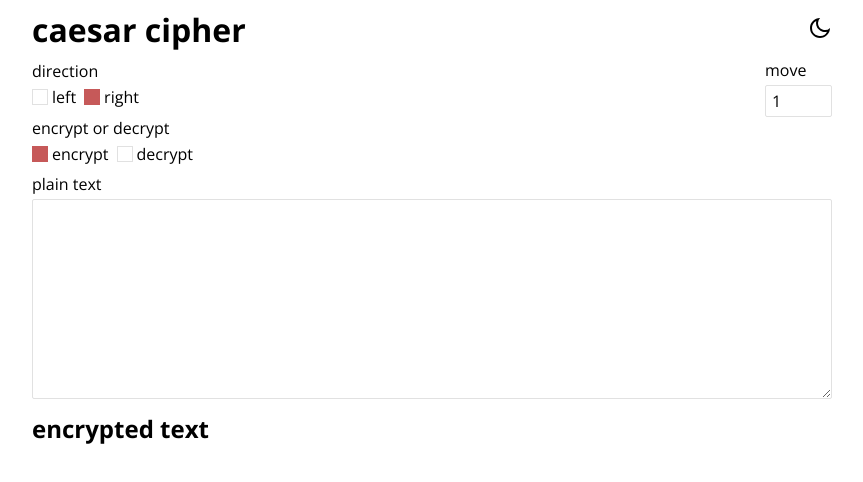
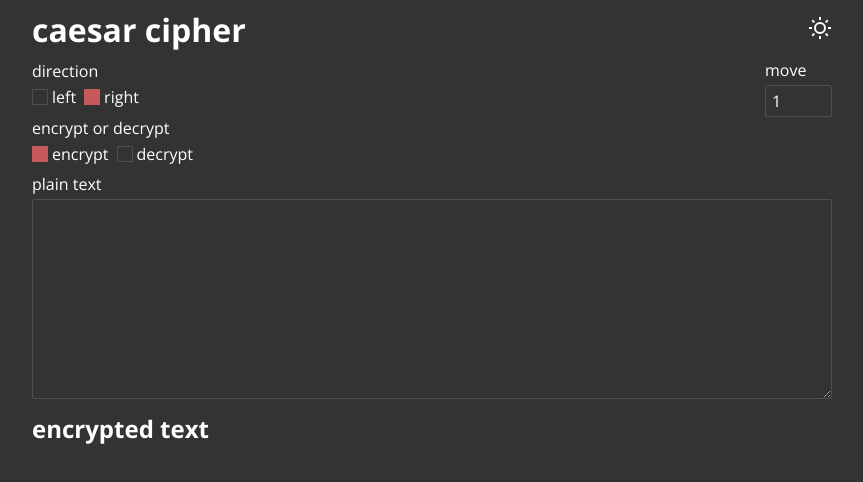
Before and after one commit to colorlessenergy/caesar-cipher, a Next.js app: page / in a window 1280 px wide. Both pictures are taken after a click on the button 1028 px from the left and 29 px from the top of the page. Shown: the top 482 px of the page, without its empty margins (208-1071 px from the left). Built offline with nearby package versions, Linux system fonts and the light colour scheme.

Commit message:
add theme selector and dark theme styles

```diff
--- a/components/Theme.js
+++ b/components/Theme.js
@@ -1,13 +1,46 @@
+import { useEffect, useState } from 'react';
+
 export default function Theme() {
+    const [theme, setTheme] = useState('light');
+    useEffect(() => {
+        setTheme(localStorage.getItem('theme'));
+    }, []);
+
+    const handleThemeChange = () => {
+        if (localStorage.getItem('theme') === 'light') {
+            localStorage.setItem('theme', 'dark');
+            document.body.classList.add('dark');
+            setTheme('dark');
+        } else {
+            localStorage.setItem('theme', 'light');
+            document.body.classList.remove('dark');
+            setTheme('light');
+        }
+    };
+
     return (
-        <button>
+        <>
+            {theme === 'dark' ? (
+                <button onClick={handleThemeChange}>
                     <svg
                         xmlns="http://www.w3.org/2000/svg"
                         viewBox="0 0 24 24"
-                height="24"
-                width="24">
+                        width="24"
+                        height="24">
+                        <path d="M12 18a6 6 0 1 1 0-12 6 6 0 0 1 0 12zm0-2a4 4 0 1 0 0-8 4 4 0 0 0 0 8zM11 1h2v3h-2V1zm0 19h2v3h-2v-3zM3.515 4.929l1.414-1.414L7.05 5.636 5.636 7.05 3.515 4.93zM16.95 18.364l1.414-1.414 2.121 2.121-1.414 1.414-2.121-2.121zm2.121-14.85l1.414 1.415-2.121 2.121-1.414-1.414 2.121-2.121zM5.636 16.95l1.414 1.414-2.121 2.121-1.414-1.414 2.121-2.121zM23 11v2h-3v-2h3zM4 11v2H1v-2h3z" />
+                    </svg>
+                </button>
+            ) : (
+                <button onClick={handleThemeChange}>
+                    <svg
+                        xmlns="http://www.w3.org/2000/svg"
+                        viewBox="0 0 24 24"
+                        width="24"
+                        height="24">
                         <path d="M10 7a7 7 0 0 0 12 4.9v.1c0 5.523-4.477 10-10 10S2 17.523 2 12 6.477 2 12 2h.1A6.979 6.979 0 0 0 10 7zm-6 5a8 8 0 0 0 15.062 3.762A9 9 0 0 1 8.238 4.938 7.999 7.999 0 0 0 4 12z" />
                     </svg>
                 </button>
+            )}
+        </>
     );
 }
--- a/pages/_app.js
+++ b/pages/_app.js
@@ -1,6 +1,17 @@
+import { useEffect } from 'react';
+
 import '../styles/globals.scss';
 
 function MyApp({ Component, pageProps }) {
+    useEffect(() => {
+        if (!localStorage.getItem('theme')) {
+            localStorage.setItem('theme', 'light');
+        }
+
+        if (localStorage.getItem('theme') === 'dark') {
+            document.body.classList.add('dark');
+        }
+    }, []);
     return <Component {...pageProps} />;
 }
 
--- a/styles/globals.scss
+++ b/styles/globals.scss
@@ -1,3 +1,4 @@
 @use './base.scss';
 @use './module.scss';
 @use './utilities.scss';
+@use './theme.scss';
--- /dev/null
+++ b/styles/theme.scss
@@ -0,0 +1,20 @@
+.dark {
+    background-color: #333333;
+    color: #ffffff;
+}
+
+.dark .radio-input,
+.dark .input-move,
+.dark textarea {
+    border-color: #505050;
+}
+
+.dark input,
+.dark textarea {
+    background-color: transparent;
+    color: #ffffff;
+}
+
+.dark svg {
+    fill: #ffffff;
+}
```
Lines whose indentation alone changed are shown as unchanged.
